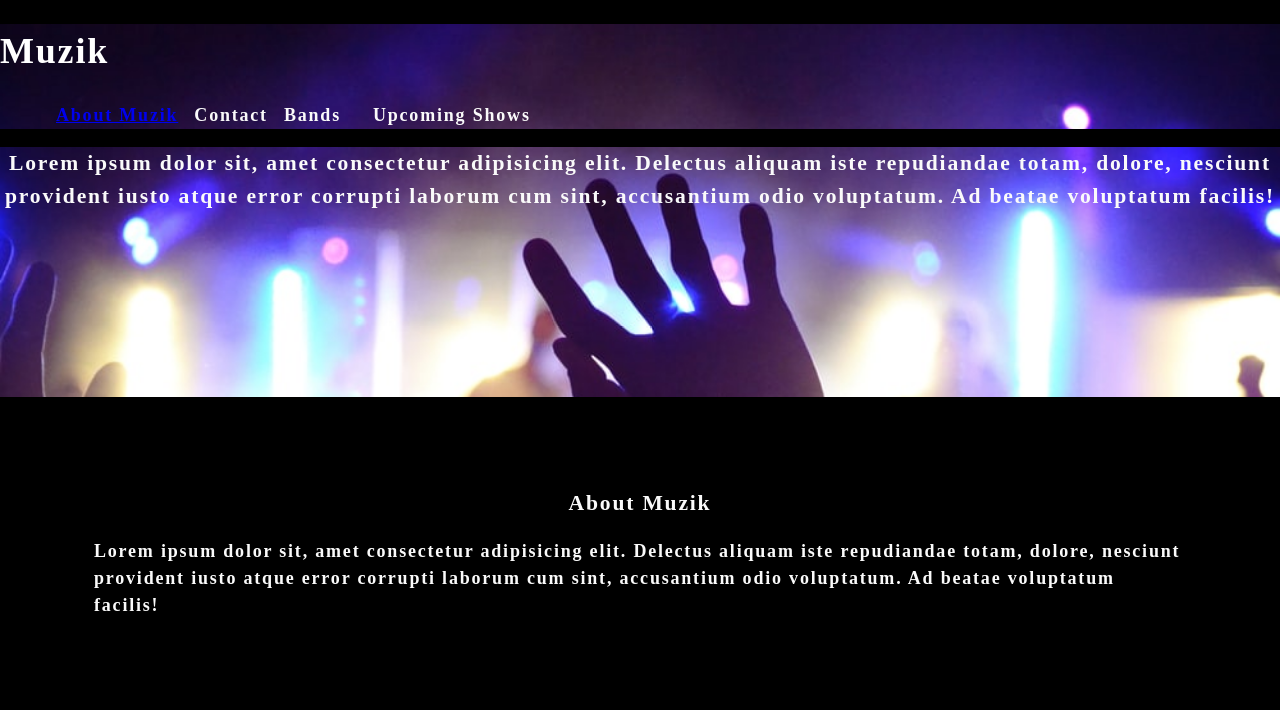
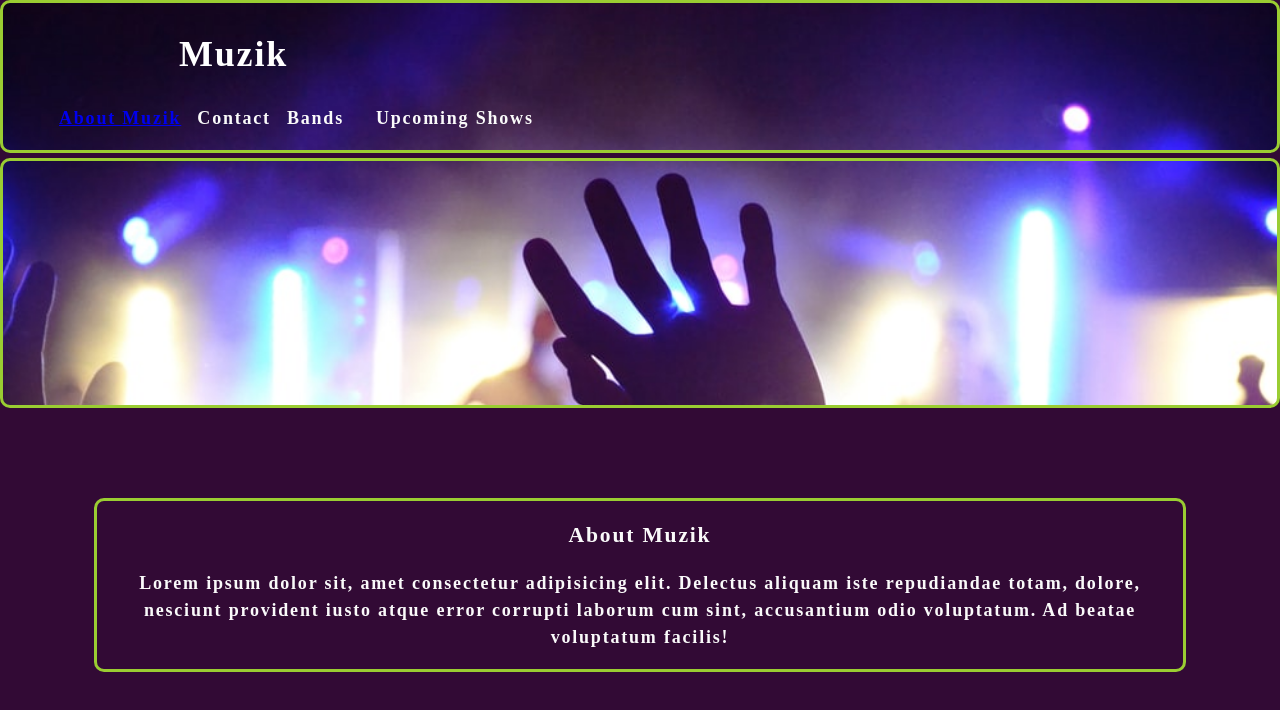
Before and after one commit to danielolvera21/Muzik, a React (Create React App) app in the folder client/: page / in a window 1280 px wide. Shown: the top 710 px of the page. Built offline with nearby package versions, Linux system fonts and the light colour scheme.

Commit message:
added some styling

```diff
--- a/client/src/components/About/index.js
+++ b/client/src/components/About/index.js
@@ -3,9 +3,9 @@ import React from 'react';
 
 function About() {
     return (
-        <section className = "my-5">
-            <h1 id = "about"> About Muzik</h1>
-            <p>Lorem ipsum dolor sit, amet consectetur adipisicing elit. Delectus
+        <section className = "my-5 about-border">
+            <h1 className = "about-head" id = "about"> About Muzik</h1>
+            <p className="centered">Lorem ipsum dolor sit, amet consectetur adipisicing elit. Delectus
           aliquam iste repudiandae totam, dolore, nesciunt provident iusto atque
           error corrupti laborum cum sint, accusantium odio voluptatum. Ad beatae
           voluptatum facilis!</p>
--- a/client/src/components/Hero/index.js
+++ b/client/src/components/Hero/index.js
@@ -1,13 +1,8 @@
 import React from 'react';
-import coverImage from "../../assets/cover/cover-image.jpg";
 
 function Hero() {
     return (
         <section className = "hero">
-            <h1>Lorem ipsum dolor sit, amet consectetur adipisicing elit. Delectus
-          aliquam iste repudiandae totam, dolore, nesciunt provident iusto atque
-          error corrupti laborum cum sint, accusantium odio voluptatum. Ad beatae
-          voluptatum facilis!</h1>
         </section>
     );
 }
--- a/client/src/index.css
+++ b/client/src/index.css
@@ -34,21 +34,33 @@ body {
   line-height: 1.5;
   font-size: 18px;
   letter-spacing: .1em;
-  background: var(--dark);
+  background: rgb(50, 10, 53);
   color: var(--light);
 
 }
 
+/* COMMON STYLING */
+
+.centered {
+  text-align: center;
+}
+
+/*HEADER AND NAV BAR STYLING */
 header {
   background-image: url("./assets/cover/cover-image.jpg");
   background-size: cover;
   background-position: 25%;
   background-attachment: fixed;
+  border-style: solid;
+  border-color: yellowgreen;
+  border-radius: 10px;
+  margin-bottom: 5px;
 }
 
-/*HEADER AND NAV BAR STYLING */
 .header-title {
   color: white;
+  text-align: left;
+  margin-left: 176px;
 }
 
 li {
@@ -100,8 +112,20 @@ li {
   height: 250px;
   background-size: cover;
   background-position: center;
+  border-style: solid;
+  border-color: yellowgreen;
+  border-radius: 10px;
 }
-section h1 {
+
+
+/* ABOUT STYLING */
+.about-head {
   text-align: center;
   font-size: larger;
 }
+
+.about-border {
+  border-style: solid;
+  border-color: yellowgreen;
+  border-radius: 10px;
+}
```
